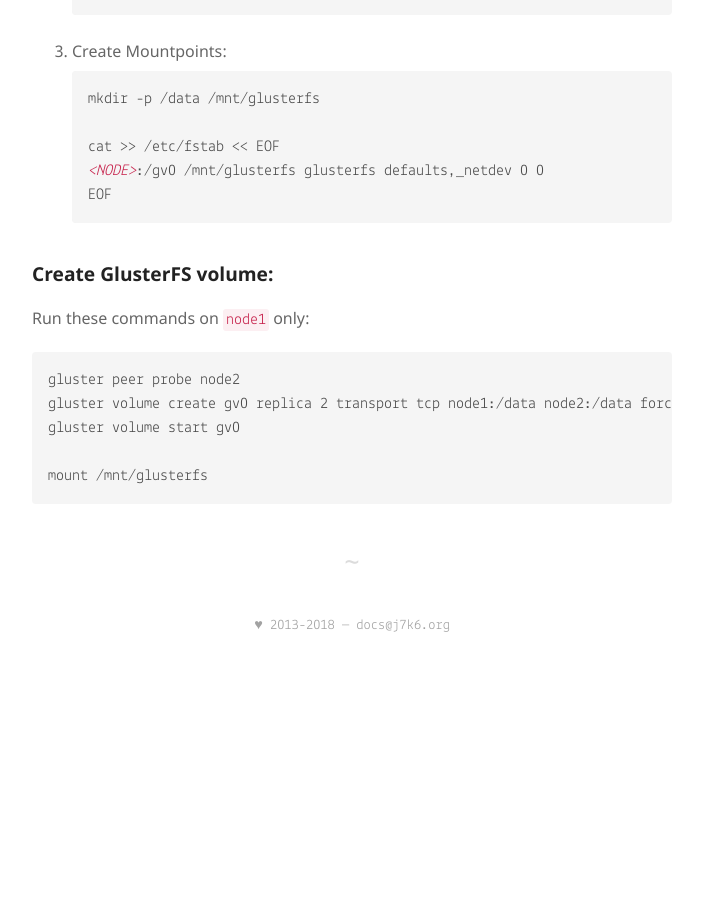
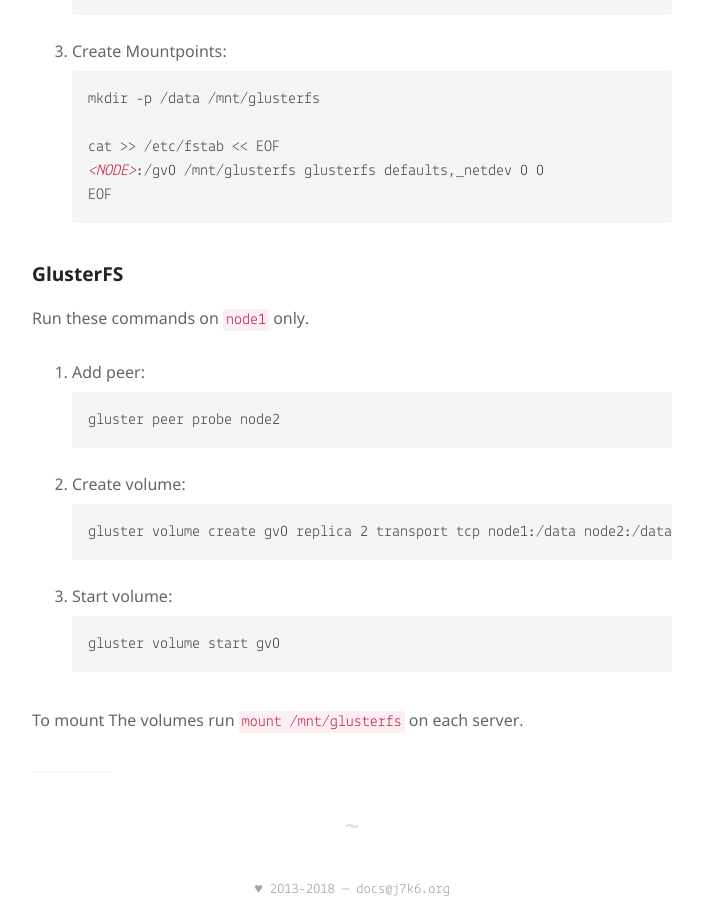
Before and after one commit to gh0st/docs.j7k6.org, a Jekyll site: the page built from _posts/2018-11-28-network-file-replication-glusterfs-ubuntu-servers.md, in a window 1280 px wide and 900 px high, scrolled down 658 px. Shown: the whole window, without its empty margins (288-990 px from the left). Built offline with Jekyll 4.4.1, drawn with Linux system fonts in a browser that asks for light colours; before the commit the page ends 1297 px from its top, so only the background shows below that.

Commit message:
glusterfs

````diff
--- a/_posts/2018-11-28-network-file-replication-glusterfs-ubuntu-servers.md
+++ b/_posts/2018-11-28-network-file-replication-glusterfs-ubuntu-servers.md
@@ -29,12 +29,22 @@ Follow those steps on both servers.
    EOF
    ```
 
-### Create GlusterFS volume:
-Run these commands on `node1` only:
-```bash
-gluster peer probe node2
-gluster volume create gv0 replica 2 transport tcp node1:/data node2:/data force
-gluster volume start gv0
+### GlusterFS
+Run these commands on `node1` only.
 
-mount /mnt/glusterfs
-```
+1. Add peer:
+   ```bash
+   gluster peer probe node2
+   ```
+2. Create volume:
+   ```bash
+   gluster volume create gv0 replica 2 transport tcp node1:/data node2:/data force
+   ```
+3. Start volume:
+   ```bash
+   gluster volume start gv0
+   ```
+
+To mount The volumes run `mount /mnt/glusterfs` on each server.
+
+---
````
